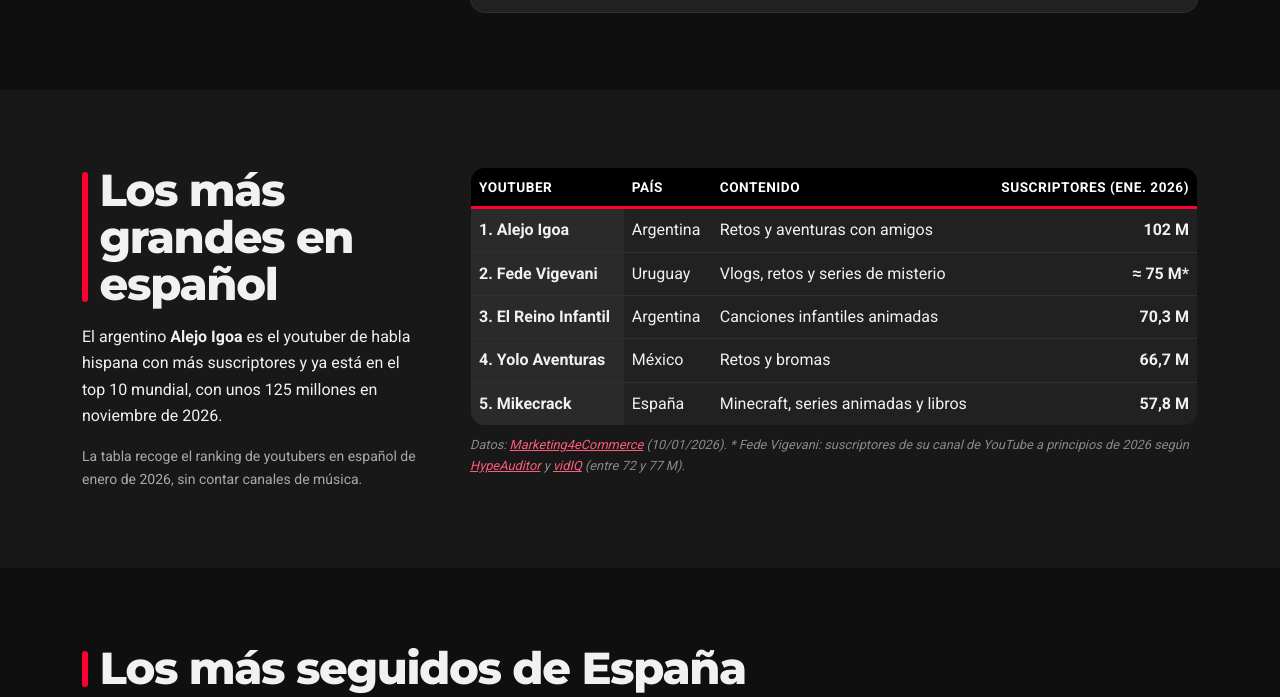
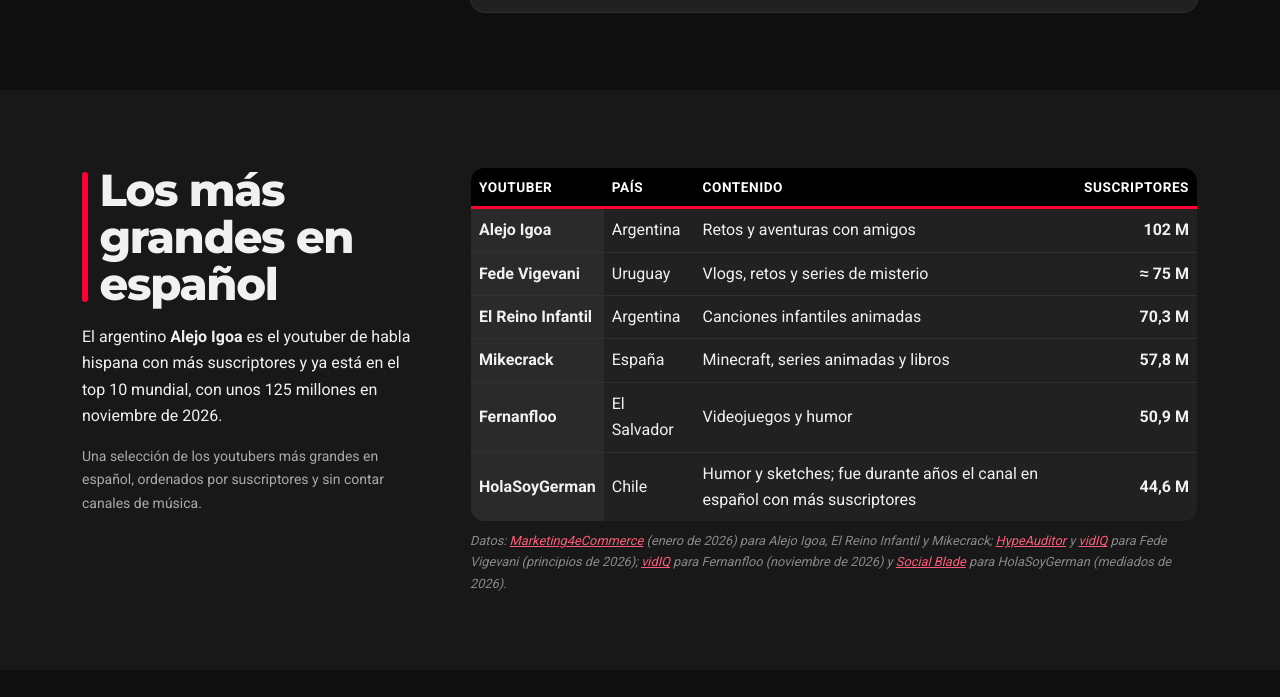
Before and after one commit to raduuu2/demo-digitalizaci-n, a plain HTML site: page canales.html in a window 1280 px wide. Shown: the part 1488-2185 px from the top of the page. Drawn offline with nearby package versions, Linux system fonts and the light colour scheme.

Commit message:
Canales en español: añade Fernanfloo y HolaSoyGerman
- Se sustituye Yolo Aventuras por Fernanfloo y HolaSoyGerman
- La tabla pasa a ser una selección ordenada por suscriptores, con la fuente y fecha de cada dato
- La tarjeta de España en Organización usa el mismo estilo que las demás

```diff
--- a/canales.html
+++ b/canales.html
@@ -61,13 +61,13 @@
               <p class="top1-sub mb-0">Jimmy Donaldson · Estados Unidos</p>
             </div>
             <div class="col-lg-7">
-              <p class="top1-number mb-1">525 millones</p>
+              <p class="top1-number mb-1">528 millones</p>
               <p class="mb-3">de suscriptores (4 de noviembre de 2026)</p>
               <p class="mb-0 top1-text">
                 Es famoso por sus vídeos de retos gigantes, con premios millonarios y mucha producción. Fue el primer canal
                 en superar los 500 millones de suscriptores, en junio de 2026, y le saca más de 200 millones al segundo.
               </p>
-              <p class="stat-source mt-2 mb-0">Fuente: <a href="https://blog.youtube/creator-and-artist-stories/mrbeast-500-million-youtube-subscribers/" target="_blank" rel="noopener">blog oficial de YouTube</a> (junio de 2026).</p>
+              <p class="stat-source mt-2 mb-0">Fuente: <a href="https://www.youtube.com/@MrBeast" target="_blank" rel="noopener">Su canal oficial</a></p>
             </div>
           </div>
         </div>
@@ -92,7 +92,7 @@
             <div class="chart-card">
             <div class="bar-row bar-row-wide bar-top">
               <span class="bar-label"><b>1.</b> MrBeast <small>Estados Unidos · Retos y entretenimiento</small></span>
-              <div class="bar-track" role="img" aria-label="MrBeast: 525 millones"><div class="bar-fill" style="width:100.0%"></div></div>
+              <div class="bar-track" role="img" aria-label="MrBeast: 528 millones"><div class="bar-fill" style="width:100.0%"></div></div>
               <span class="bar-value">525 M</span>
             </div>
             <div class="bar-row bar-row-wide">
@@ -158,23 +158,26 @@
               El argentino <b>Alejo Igoa</b> es el youtuber de habla hispana con más suscriptores y ya está en el top 10 mundial,
               con unos 125 millones en noviembre de 2026.
             </p>
-            <p class="small text-muted-ink mb-0">La tabla recoge el ranking de youtubers en español de enero de 2026, sin contar canales de música.</p>
+            <p class="small text-muted-ink mb-0">Una selección de los youtubers más grandes en español, ordenados por suscriptores y sin contar canales de música.</p>
           </div>
           <div class="col-lg-8">
             <div class="table-responsive">
               <table class="table compare-table align-middle mb-0">
-                <thead><tr><th scope="col">Youtuber</th><th scope="col">País</th><th scope="col">Contenido</th><th scope="col" class="text-end">Suscriptores (ene. 2026)</th></tr></thead>
+                <thead><tr><th scope="col">Youtuber</th><th scope="col">País</th><th scope="col">Contenido</th><th scope="col" class="text-end">Suscriptores</th></tr></thead>
                 <tbody>
-              <tr><th scope="row">1. Alejo Igoa</th><td>Argentina</td><td>Retos y aventuras con amigos</td><td class="text-end fw-bold">102 M</td></tr>
-              <tr><th scope="row">2. Fede Vigevani</th><td>Uruguay</td><td>Vlogs, retos y series de misterio</td><td class="text-end fw-bold">≈ 75 M*</td></tr>
-              <tr><th scope="row">3. El Reino Infantil</th><td>Argentina</td><td>Canciones infantiles animadas</td><td class="text-end fw-bold">70,3 M</td></tr>
-              <tr><th scope="row">4. Yolo Aventuras</th><td>México</td><td>Retos y bromas</td><td class="text-end fw-bold">66,7 M</td></tr>
-              <tr><th scope="row">5. Mikecrack</th><td>España</td><td>Minecraft, series animadas y libros</td><td class="text-end fw-bold">57,8 M</td></tr>
+              <tr><th scope="row">Alejo Igoa</th><td>Argentina</td><td>Retos y aventuras con amigos</td><td class="text-end fw-bold">102 M</td></tr>
+              <tr><th scope="row">Fede Vigevani</th><td>Uruguay</td><td>Vlogs, retos y series de misterio</td><td class="text-end fw-bold">≈ 75 M</td></tr>
+              <tr><th scope="row">El Reino Infantil</th><td>Argentina</td><td>Canciones infantiles animadas</td><td class="text-end fw-bold">70,3 M</td></tr>
+              <tr><th scope="row">Mikecrack</th><td>España</td><td>Minecraft, series animadas y libros</td><td class="text-end fw-bold">57,8 M</td></tr>
+              <tr><th scope="row">Fernanfloo</th><td>El Salvador</td><td>Videojuegos y humor</td><td class="text-end fw-bold">50,9 M</td></tr>
+              <tr><th scope="row">HolaSoyGerman</th><td>Chile</td><td>Humor y sketches; fue durante años el canal en español con más suscriptores</td><td class="text-end fw-bold">44,6 M</td></tr>
                 </tbody>
               </table>
             </div>
-            <p class="stat-source mt-2 mb-0">Datos: <a href="https://marketing4ecommerce.net/top-los-youtubers-en-espanol-con-mas-seguidores-2/" target="_blank" rel="noopener">Marketing4eCommerce</a> (10/01/2026).
-              * Fede Vigevani: suscriptores de su canal de YouTube a principios de 2026 según <a href="https://hypeauditor.com/top-youtube-all-mexico/most-subscribed/?p=2" target="_blank" rel="noopener">HypeAuditor</a> y <a href="https://vidiq.com/youtube-stats/channel/@fedevigevani/" target="_blank" rel="noopener">vidIQ</a> (entre 72 y 77 M).</p>
+            <p class="stat-source mt-2 mb-0">Datos: <a href="https://marketing4ecommerce.net/top-los-youtubers-en-espanol-con-mas-seguidores-2/" target="_blank" rel="noopener">Marketing4eCommerce</a> (enero de 2026) para Alejo Igoa, El Reino Infantil y Mikecrack;
+              <a href="https://hypeauditor.com/top-youtube-all-mexico/most-subscribed/?p=2" target="_blank" rel="noopener">HypeAuditor</a> y <a href="https://vidiq.com/youtube-stats/channel/@fedevigevani/" target="_blank" rel="noopener">vidIQ</a> para Fede Vigevani (principios de 2026);
+              <a href="https://vidiq.com/youtube-stats/channel/@fernanfloo/" target="_blank" rel="noopener">vidIQ</a> para Fernanfloo (noviembre de 2026) y
+              <a href="https://socialblade.com/youtube/handle/holasoygerman/videos" target="_blank" rel="noopener">Social Blade</a> para HolaSoyGerman (mediados de 2026).</p>
           </div>
         </div>
       </div>
--- a/css/style.css
+++ b/css/style.css
@@ -400,10 +400,6 @@ a {
   font-style: italic;
 }
 
-.stat-spain {
-  background: linear-gradient(135deg, rgb(170 21 27 / 35%), rgb(241 191 0 / 20%)), var(--card);
-}
-
 .mission {
   padding: 1.25rem 1.5rem;
   border: 1px solid var(--border);
```
Also changed, not shown: organizacion.html (+1 -1 lines).
